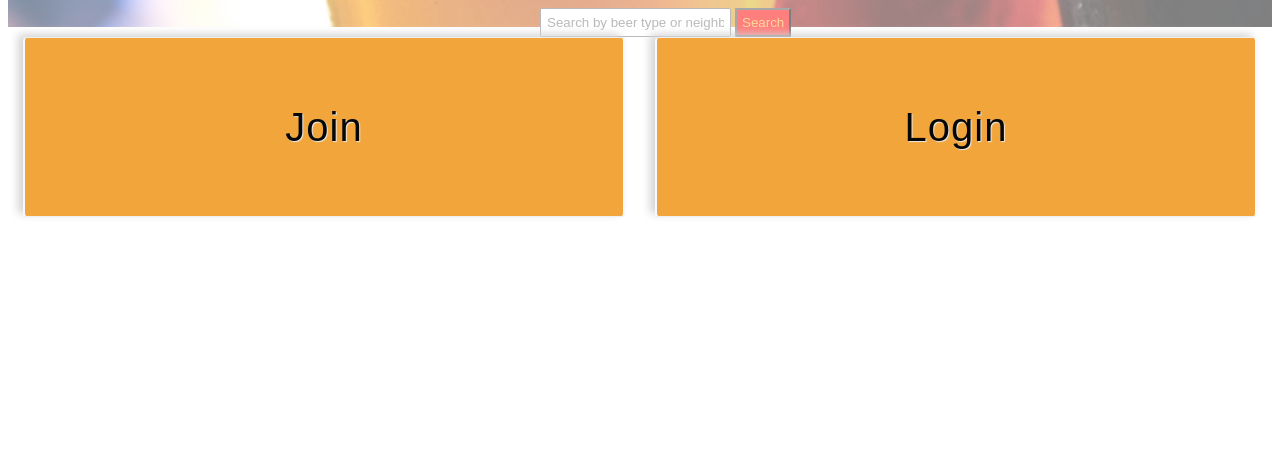
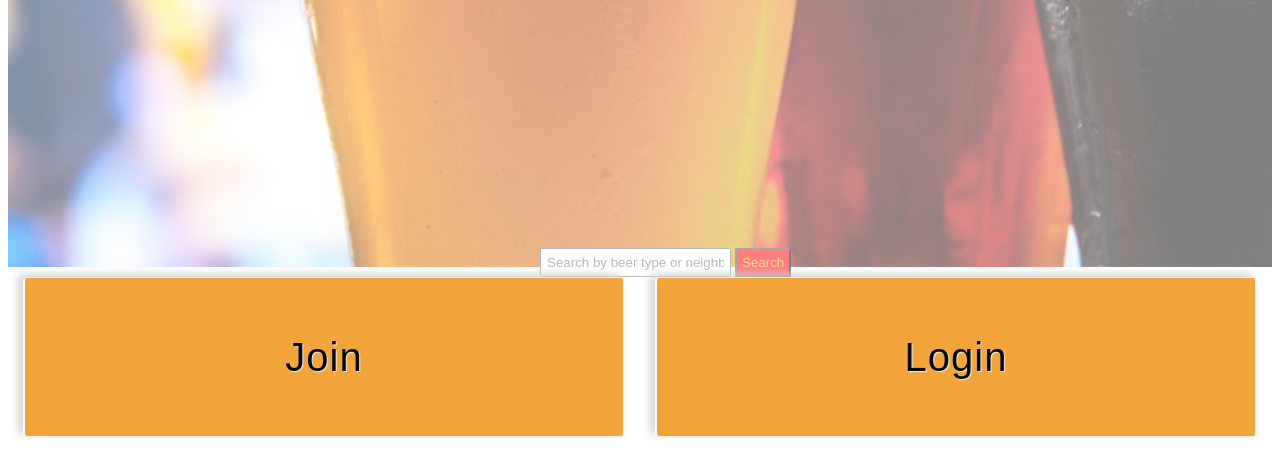
Before and after one commit to tanyagriego/node-api, a website: page public/index.html in a window 1280 px wide. Shown: the part 381-856 px from the top of the page. Before the commit the page ends 800 px from the top, so only its background shows below. Drawn offline with nearby package versions, Linux system fonts and the light colour scheme.

Commit message:
deploying to heroku

```diff
--- a/package.json
+++ b/package.json
@@ -21,7 +21,8 @@
     "morgan": "^1.9.1",
     "passport": "^0.3.2",
     "passport-jwt": "^4.0.0",
-    "passport-local": "^1.0.0"
+    "passport-local": "^1.0.0",
+    "request": "^2.88.0"
   },
   "devDependencies": {
     "chai": "^4.0.1",
--- a/public/css/media.css
+++ b/public/css/media.css
@@ -1,11 +1,12 @@
 /* @media screen and (max-width: 700px) { */
-    section.search-by-text{
+
+    section.search-by-text {
         background: url("../images/background.jpg");
         background-position: center center;
         background-size: cover;
         background-repeat: no-repeat;
         opacity: 0.5;
-        height: 50vh;
+        height: 80vh;
         display: flex;
         flex-direction: column;
         position: relative;
@@ -40,6 +41,11 @@
 
     .search-box, .submit-button {
         padding: 5px 5px;
+        /* border: none;
+        border-bottom: 3px solid ghostwhite;
+        color: rgb(41, 223, 24); */
+        /* font-size: 25px; */
+        /* width: 100%; */
     }
 
     .submit-button {
@@ -73,6 +79,7 @@
         border-top: 1px solid #efefef;
         padding: 5px 20px;
         display: block;
+        height: 20vh;
     }
 
     #login {
--- a/public/index.js
+++ b/public/index.js
@@ -51,7 +51,6 @@ function registerUser(user) {
   })
   .then(response => response.json())
   .then(auth => {
-    console.log('we are in there. Go us!', auth);
     console.log("USER==================== ", user)
     localStorage.setItem('currentUser', user);
     getAuthToken(user);
```
Also changed, not shown: public/index.html (+2 -1 lines), .travis.yml, 1 other file.
